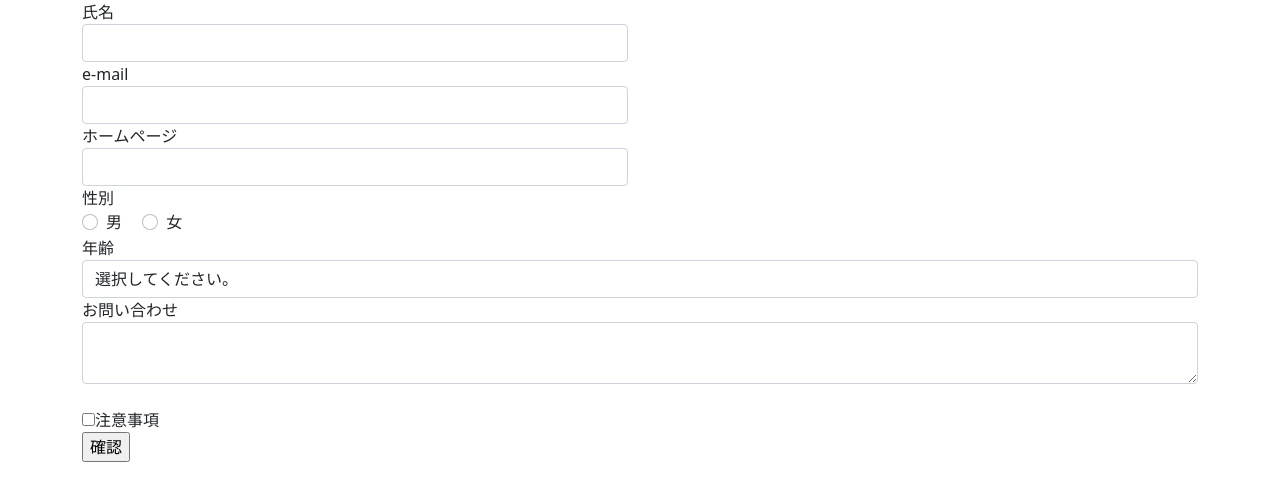
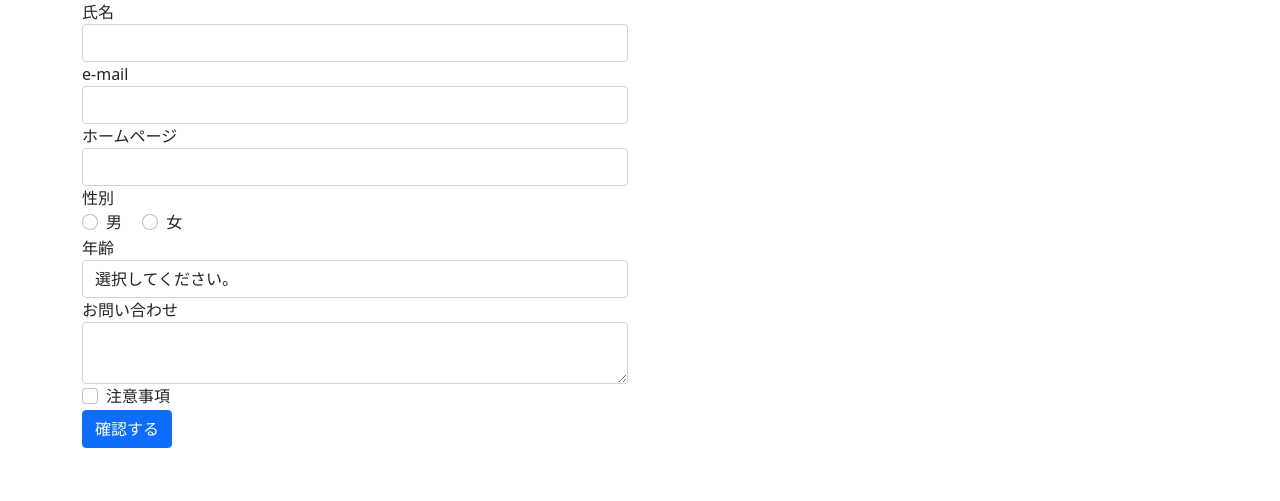
Before and after one commit to noydmt/test_php, a PHP site: page /form/input.php in a window 1280 px wide. Shown: the top 501 px of the page. Run offline with PHP 8.4, Linux system fonts and the light colour scheme.

Commit message:
チェックボックス、ボタンのデザイン適用と全体的なグリッド幅調整

```diff
--- a/form/input.php
+++ b/form/input.php
@@ -54,23 +54,13 @@ function h(string $str) {
               <label for="your_name">氏名</label>
               <input type="text" class="form-control" id="your_name" name="your_name" value="<?php if(!empty($_POST['your_name'] )) { echo h($_POST['your_name']); }?>" required>
             </div>
-          </div>
-        </div>
-        <div class="row">
-          <div class="col-md-6">
             <div class="form-group">
               <label for="your_email">e-mail</label>
               <input type="email" class="form-control" id="your_email" name="your_email" value="<?php if (!empty($_POST['your_email'])) { echo h($_POST['your_email']); }?>" required>
             </div>
-          </div>
-        </div>
-        <div class="row">
-          <div class="col-md-6">
             <div class="form-group">
               <label for="your_email">ホームページ</label>
               <input type="url" class="form-control" id="your_email" name="your_url" value="<?php if (!empty($_POST['your_url'])) { echo h($_POST['your_url']); }?>" required>
-            </div>
-          </div>
             </div>
             <label>性別</label><br>
             <div class="form-check form-check-inline">
@@ -138,12 +128,15 @@ function h(string $str) {
               <label for="contact">お問い合わせ</label>
               <textarea class="form-control" id="contact" name="your_contact"><?php if (!empty($_POST['your_contact'])) { echo h($_POST['your_contact']); }?></textarea>
             </div>
-        <br>
-        <input type="checkbox" name="caution" value="1">注意事項</input>
-        <br />
-        <input type="submit" name="btn_confirm" value="確認">
+            <div class="form-check">
+              <input class="form-check-input" type="checkbox" id="caution" name="caution" value="1">
+              <label class="form-check-label" for="caution">注意事項</label>
+            </div>
+            <input class="btn btn-primary" type="submit" name="btn_confirm" value="確認する">
             <input type="hidden" name="csrf" value="<?php echo $token; ?>">
           </form>
+        </div>
+      </div>
     </div>
   <?php endif; ?>
   <?php if ($pageflg === 1) : ?>
```
Lines whose indentation alone changed are shown as unchanged.
